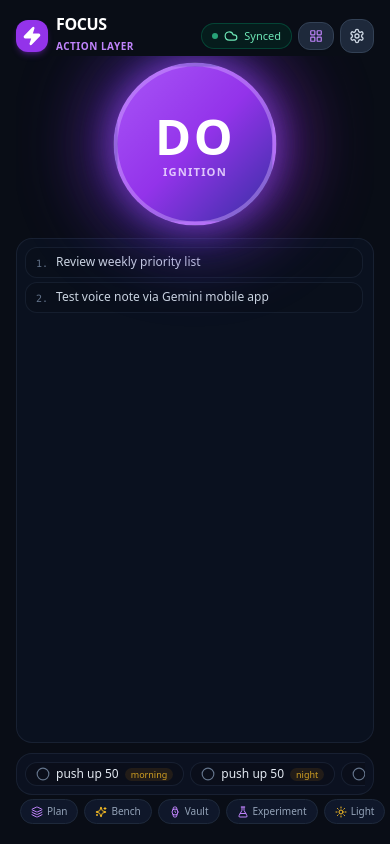
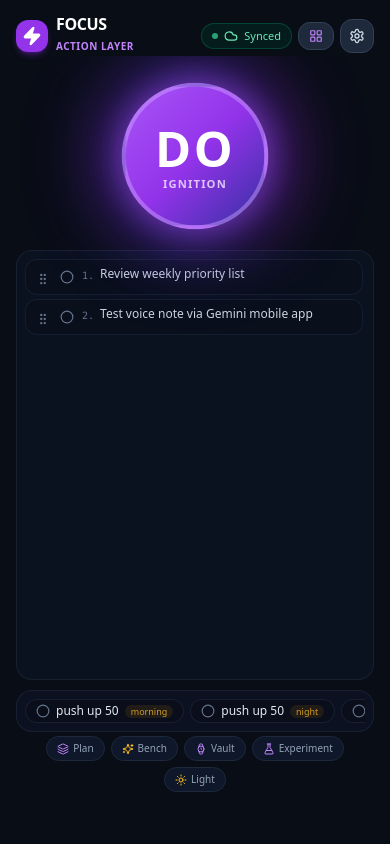
Before and after one commit to ezshap-rgb/Momentum, a React (Vite) app: page / in a window 390 px wide. Built offline with nearby package versions, Linux system fonts and the light colour scheme.

Commit message:
Raise mobile footer/habits above nav bar, lower DO button, and restore task done/drag-drop on DO page

```diff
--- a/index.html
+++ b/index.html
@@ -16,7 +16,7 @@
     <script src="https://accounts.google.com/gsi/client" async defer></script>
     <title>Momentum — ADHD Cockpit</title>
   </head>
-  <body class="bg-slate-100 text-slate-800 dark:bg-slate-950 dark:text-slate-100 antialiased selection:bg-purple-600 selection:text-white h-screen overflow-hidden">
+  <body class="bg-slate-100 text-slate-800 dark:bg-slate-950 dark:text-slate-100 antialiased selection:bg-purple-600 selection:text-white h-[100dvh] overflow-hidden">
     <div id="root" class="h-full"></div>
     <script type="module" src="/src/main.tsx"></script>
     <script>
--- a/public/sw.js
+++ b/public/sw.js
@@ -1,4 +1,4 @@
-const CACHE_NAME = 'momentum-cache-v19';
+const CACHE_NAME = 'momentum-cache-v20';
 const ASSETS_TO_CACHE = [
   './manifest.json',
   './icons/icon-192.png',
--- a/src/App.tsx
+++ b/src/App.tsx
@@ -50,7 +50,7 @@ function CockpitDashboard({ onOpenDoMode, onOpenPlanMode }: { onOpenDoMode?: ()
   const habitsCount = boardData.habits.length;
 
   return (
-    <div className="h-screen max-h-screen w-screen overflow-hidden flex flex-col bg-slate-100 dark:bg-slate-950 text-slate-800 dark:text-slate-100 selection:bg-purple-600 selection:text-white transition-colors">
+    <div className="h-[100dvh] max-h-[100dvh] w-screen overflow-hidden flex flex-col bg-slate-100 dark:bg-slate-950 text-slate-800 dark:text-slate-100 selection:bg-purple-600 selection:text-white transition-colors">
       {/* Update notification banner if a new version is installed in background */}
       {updateAvailable && (
         <div className="bg-purple-600 text-white px-3 py-1.5 text-xs flex items-center justify-between z-50 shrink-0 shadow-md">
--- a/src/components/DoMainScreen.tsx
+++ b/src/components/DoMainScreen.tsx
@@ -103,7 +103,7 @@ interface Props {
 type DoStage = 'do_button' | 'ignition' | 'offer' | 'action_running';
 
 export function DoMainScreen({ onOpenTaskView, onOpenPlanMode }: Props) {
-  const { settings, toggleTheme, boardData, toggleHabitDate, toggleQuickJob } = useMomentum();
+  const { settings, toggleTheme, boardData, toggleHabitDate, toggleQuickJob, reorderQuickJobs } = useMomentum();
 
   // Navigation / Modal States
   const [stage, setStage] = useState<DoStage>('do_button');
@@ -933,7 +933,7 @@ export function DoMainScreen({ onOpenTaskView, onOpenPlanMode }: Props) {
   };
 
   return (
-    <div className="h-screen w-screen bg-slate-950 text-slate-100 flex flex-col justify-between p-4 sm:p-6 overflow-hidden select-none">
+    <div className="h-[100dvh] w-screen bg-slate-950 text-slate-100 flex flex-col justify-between px-4 pt-4 pb-[calc(env(safe-area-inset-bottom,0px)+3rem)] sm:px-6 sm:pt-6 sm:pb-6 overflow-hidden select-none">
       {/* Top Bar */}
       <div className="flex items-center justify-between z-10 shrink-0">
         <div className="flex items-center gap-2">
@@ -986,13 +986,13 @@ export function DoMainScreen({ onOpenTaskView, onOpenPlanMode }: Props) {
             )}
 
             {/* TOP / CENTER: Prominent DO Button */}
-            <div className="flex flex-col items-center justify-center shrink-0 py-1 sm:py-2">
+            <div className="flex flex-col items-center justify-center shrink-0 pt-6 pb-3 sm:pt-8 sm:pb-4">
               <div className="relative flex items-center justify-center">
-                <div className="absolute w-48 h-48 sm:w-64 sm:h-64 md:w-72 md:h-72 bg-gradient-to-r from-purple-600 via-indigo-600 to-fuchsia-600 rounded-full blur-2xl animate-glow-pulse pointer-events-none"></div>
+                <div className="absolute w-44 h-44 sm:w-60 sm:h-60 md:w-64 md:h-64 bg-gradient-to-r from-purple-600 via-indigo-600 to-fuchsia-600 rounded-full blur-2xl animate-glow-pulse pointer-events-none"></div>
 
                 <button
                   onClick={handleDoPress}
-                  className="relative w-40 h-40 sm:w-52 sm:h-52 md:w-56 md:h-56 rounded-full bg-gradient-to-br from-purple-500 via-purple-600 to-indigo-800 hover:from-purple-400 hover:to-indigo-700 active:scale-95 text-white font-black text-5xl sm:text-6xl tracking-wider shadow-2xl flex flex-col items-center justify-center gap-1 border-4 border-purple-300/40 animate-do-breathe cursor-pointer transition"
+                  className="relative w-36 h-36 sm:w-48 sm:h-48 md:w-52 md:h-52 rounded-full bg-gradient-to-br from-purple-500 via-purple-600 to-indigo-800 hover:from-purple-400 hover:to-indigo-700 active:scale-95 text-white font-black text-5xl sm:text-6xl tracking-wider shadow-2xl flex flex-col items-center justify-center gap-1 border-4 border-purple-300/40 animate-do-breathe cursor-pointer transition"
                 >
                   <span>DO</span>
                   <span className="text-[11px] sm:text-xs uppercase font-extrabold tracking-widest text-purple-200/90">
@@ -1002,9 +1002,13 @@ export function DoMainScreen({ onOpenTaskView, onOpenPlanMode }: Props) {
               </div>
             </div>
 
-            {/* MIDDLE: Passive full-width ordered Tasks list (tap to expand) */}
+            {/* MIDDLE: Passive full-width ordered Tasks list (tap to expand, circle to complete, drag to reorder) */}
             <div className="flex-1 min-h-0 flex flex-col overflow-hidden">
-              <DoSideTaskList tasks={activeQuickTasks} />
+              <DoSideTaskList
+                tasks={activeQuickTasks}
+                onCompleteTask={toggleQuickJob}
+                onReorder={reorderQuickJobs}
+              />
             </div>
 
             {/* BOTTOM: Single-line horizontal scrolling Habits strip */}
@@ -1570,9 +1574,9 @@ export function DoMainScreen({ onOpenTaskView, onOpenPlanMode }: Props) {
 
       {/* Bottom Bar: Action Layer branding, Experiment, Vault & theme toggle */}
       <div className="flex items-center justify-between text-[11px] text-slate-500 pb-1 px-1 shrink-0 gap-2">
-        <span className="hidden xs:inline text-[10px]">Focus Action Layer</span>
-
-        <div className="flex items-center gap-1.5 ml-auto">
+        <span className="hidden sm:inline text-[10px]">Focus Action Layer</span>
+
+        <div className="flex items-center justify-center sm:justify-end flex-wrap gap-1.5 w-full sm:w-auto sm:ml-auto">
           {/* Plan Mode Button (Moved to bottom, directly left of Bench) */}
           {onOpenPlanMode && (
             <button
--- a/src/components/focus/DoSideTaskList.tsx
+++ b/src/components/focus/DoSideTaskList.tsx
@@ -1,24 +1,119 @@
-import React, { useState } from 'react';
+import React, { useState, useRef } from 'react';
 import { QuickJob } from '../../types';
+import { Circle, GripVertical } from 'lucide-react';
 
 interface Props {
   tasks: QuickJob[];
+  onCompleteTask?: (id: string) => void;
+  onReorder?: (orderedIds: string[]) => void;
 }
 
 /**
- * Passive, label-free ordered Tasks list underneath the DO button.
- * Reordering and completion remain in Lists and the active DO workflow;
- * clicking any item simply expands/collapses its full text.
+ * Label-free full-width ordered Tasks list underneath the DO button.
+ * Supports tapping to view full text, checking off as done, and mouse/finger drag-and-drop reordering.
  */
-export function DoSideTaskList({ tasks }: Props) {
+export function DoSideTaskList({ tasks, onCompleteTask, onReorder }: Props) {
   const [expandedTaskId, setExpandedTaskId] = useState<string | null>(null);
+  const [draggedId, setDraggedId] = useState<string | null>(null);
+  const [dragOverId, setDragOverId] = useState<string | null>(null);
+  const listScrollRef = useRef<HTMLDivElement>(null);
+  const pointerDragRef = useRef<{ pointerId: number; draggedId: string; overId: string } | null>(null);
+  const justDraggedRef = useRef(false);
+
+  const moveByIndex = (fromIdx: number, toIdx: number) => {
+    if (!onReorder || toIdx < 0 || toIdx >= tasks.length || fromIdx === toIdx) return;
+    const nextIds = tasks.map((t) => t.id);
+    const [moved] = nextIds.splice(fromIdx, 1);
+    nextIds.splice(toIdx, 0, moved);
+    onReorder(nextIds);
+  };
+
+  const handleDrop = (targetId: string) => {
+    if (!draggedId || draggedId === targetId) {
+      setDraggedId(null);
+      setDragOverId(null);
+      return;
+    }
+    const fromIdx = tasks.findIndex((t) => t.id === draggedId);
+    const toIdx = tasks.findIndex((t) => t.id === targetId);
+    if (fromIdx !== -1 && toIdx !== -1) {
+      moveByIndex(fromIdx, toIdx);
+    }
+    setDraggedId(null);
+    setDragOverId(null);
+  };
+
+  const handleGripPointerDown = (e: React.PointerEvent<HTMLSpanElement>, taskId: string) => {
+    if (!onReorder) return;
+    e.stopPropagation();
+    e.preventDefault();
+    try {
+      e.currentTarget.setPointerCapture(e.pointerId);
+    } catch {}
+    pointerDragRef.current = { pointerId: e.pointerId, draggedId: taskId, overId: taskId };
+    setDraggedId(taskId);
+    setDragOverId(taskId);
+    if ('vibrate' in navigator) {
+      try { navigator.vibrate(15); } catch {}
+    }
+  };
+
+  const handleGripPointerMove = (e: React.PointerEvent<HTMLSpanElement>) => {
+    const drag = pointerDragRef.current;
+    if (!drag || drag.pointerId !== e.pointerId) return;
+
+    const scrollEl = listScrollRef.current;
+    if (scrollEl) {
+      const rect = scrollEl.getBoundingClientRect();
+      const edgeThreshold = 36;
+      if (e.clientY < rect.top + edgeThreshold) {
+        scrollEl.scrollTop -= 10;
+      } else if (e.clientY > rect.bottom - edgeThreshold) {
+        scrollEl.scrollTop += 10;
+      }
+    }
+
+    const hitEl = document.elementFromPoint(e.clientX, e.clientY)?.closest<HTMLElement>('[data-task-id]');
+    const targetId = hitEl?.dataset.taskId;
+    if (targetId && targetId !== drag.overId) {
+      drag.overId = targetId;
+      setDragOverId(targetId);
+    }
+  };
+
+  const handleGripPointerEnd = (e: React.PointerEvent<HTMLSpanElement>, commitReorder: boolean) => {
+    const drag = pointerDragRef.current;
+    if (!drag || drag.pointerId !== e.pointerId) return;
+
+    try {
+      if (e.currentTarget.hasPointerCapture(e.pointerId)) {
+        e.currentTarget.releasePointerCapture(e.pointerId);
+      }
+    } catch {}
+
+    if (commitReorder && drag.overId && drag.overId !== drag.draggedId) {
+      const fromIdx = tasks.findIndex((t) => t.id === drag.draggedId);
+      const toIdx = tasks.findIndex((t) => t.id === drag.overId);
+      if (fromIdx !== -1 && toIdx !== -1) {
+        moveByIndex(fromIdx, toIdx);
+      }
+    }
+
+    pointerDragRef.current = null;
+    setDraggedId(null);
+    setDragOverId(null);
+    justDraggedRef.current = true;
+    setTimeout(() => {
+      justDraggedRef.current = false;
+    }, 150);
+  };
 
   return (
     <section
       aria-label="Ordered tasks"
       className="flex-1 min-h-0 bg-slate-900/45 border border-slate-800/70 rounded-2xl p-2 sm:p-2.5 flex flex-col overflow-hidden backdrop-blur-xs"
     >
-      <div className="flex-1 min-h-0 overflow-y-auto space-y-1 pr-0.5">
+      <div ref={listScrollRef} className="flex-1 min-h-0 overflow-y-auto space-y-1 pr-0.5">
         {tasks.length === 0 ? (
           <p className="text-[11px] text-slate-500 italic text-center py-4">
             No tasks queued.
@@ -26,13 +121,45 @@ export function DoSideTaskList({ tasks }: Props) {
         ) : (
           tasks.map((task, idx) => {
             const isExpanded = expandedTaskId === task.id;
+            const isDragged = draggedId === task.id;
+            const isDropTarget = dragOverId === task.id && draggedId !== task.id;
 
             return (
               <div
                 key={task.id}
+                data-task-id={task.id}
+                draggable={Boolean(onReorder)}
+                onDragStart={(e) => {
+                  if (!onReorder) return;
+                  setDraggedId(task.id);
+                  e.dataTransfer.effectAllowed = 'move';
+                  e.dataTransfer.setData('text/plain', task.id);
+                }}
+                onDragOver={(e) => {
+                  if (!onReorder) return;
+                  e.preventDefault();
+                  e.dataTransfer.dropEffect = 'move';
+                  if (dragOverId !== task.id) setDragOverId(task.id);
+                }}
+                onDragLeave={() => {
+                  if (dragOverId === task.id) setDragOverId(null);
+                }}
+                onDrop={(e) => {
+                  if (!onReorder) return;
+                  e.preventDefault();
+                  handleDrop(task.id);
+                }}
+                onDragEnd={() => {
+                  setDraggedId(null);
+                  setDragOverId(null);
+                }}
                 role="button"
                 tabIndex={0}
-                onClick={() => setExpandedTaskId(isExpanded ? null : task.id)}
+                onClick={() => {
+                  if (!justDraggedRef.current) {
+                    setExpandedTaskId(isExpanded ? null : task.id);
+                  }
+                }}
                 onKeyDown={(e) => {
                   if (e.key === 'Enter' || e.key === ' ') {
                     e.preventDefault();
@@ -40,12 +167,44 @@ export function DoSideTaskList({ tasks }: Props) {
                   }
                 }}
                 title={isExpanded ? 'Click to collapse' : 'Click to view full task'}
-                className={`flex items-start gap-2 px-2.5 py-1.5 rounded-xl border transition cursor-pointer select-none ${
-                  isExpanded
+                className={`group flex items-start gap-1.5 px-2 py-1.5 rounded-xl border transition cursor-pointer select-none ${
+                  isDropTarget
+                    ? 'border-purple-400 bg-purple-950/40'
+                    : isExpanded
                     ? 'border-purple-500/45 bg-purple-950/25'
                     : 'border-slate-800/60 bg-slate-950/35 hover:bg-slate-900/60 hover:border-slate-700/70'
-                }`}
+                } ${isDragged ? 'opacity-45' : ''}`}
               >
+                {onReorder && (
+                  <span
+                    onClick={(e) => e.stopPropagation()}
+                    onPointerDown={(e) => handleGripPointerDown(e, task.id)}
+                    onPointerMove={handleGripPointerMove}
+                    onPointerUp={(e) => handleGripPointerEnd(e, true)}
+                    onPointerCancel={(e) => handleGripPointerEnd(e, false)}
+                    className="mt-0.5 inline-flex items-center justify-center p-1 -m-0.5 text-slate-500 hover:text-purple-400 touch-none cursor-grab active:cursor-grabbing shrink-0 select-none"
+                    title="Drag to reorder"
+                    aria-label={`Drag ${task.title} to reorder`}
+                  >
+                    <GripVertical className="w-3.5 h-3.5" />
+                  </span>
+                )}
+
+                {onCompleteTask && (
+                  <button
+                    type="button"
+                    onClick={(e) => {
+                      e.stopPropagation();
+                      onCompleteTask(task.id);
+                    }}
+                    className="mt-0.5 p-0.5 text-slate-500 hover:text-emerald-400 rounded-full transition shrink-0 cursor-pointer"
+                    title="Mark task done"
+                    aria-label={`Mark ${task.title} done`}
+                  >
+                    <Circle className="w-3.5 h-3.5" />
+                  </button>
+                )}
+
                 <span className="mt-0.5 text-[10px] font-mono shrink-0 text-slate-500">
                   {idx + 1}.
                 </span>
```
